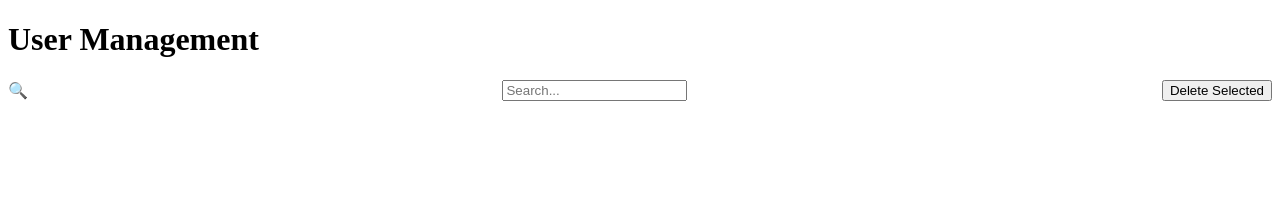
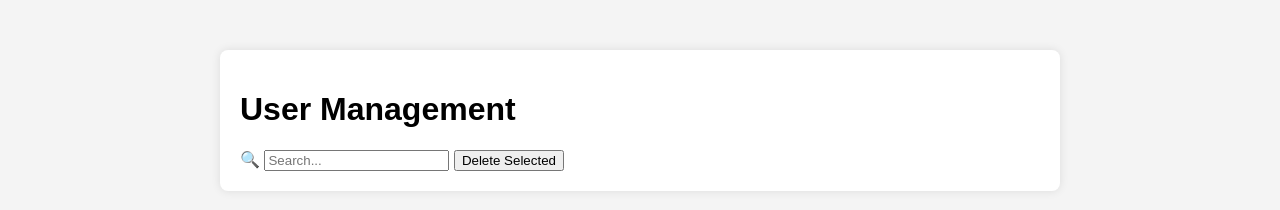
Before and after one commit to Aswin-1121/Admin-dashboard, a plain HTML site: page index.html in a window 1280 px wide. Drawn offline with Linux system fonts and the light colour scheme; no server answers.

Commit message:
Update styles.css

```diff
--- a/styles.css
+++ b/styles.css
@@ -1,12 +1,31 @@
-/* ... (Previous styles remain unchanged) */
-
-.toolbar {
-    display: flex;
-    justify-content: space-between;
-    align-items: center;
-    margin-bottom: 10px;
+body {
+    font-family: Arial, sans-serif;
+    margin: 0;
+    padding: 0;
+    background-color: #f4f4f4;
 }
 
-.selected {
-    background-color: #ddd;
+.container {
+    max-width: 800px;
+    margin: 50px auto;
+    background-color: #fff;
+    padding: 20px;
+    border-radius: 8px;
+    box-shadow: 0 0 10px rgba(0, 0, 0, 0.1);
 }
+
+.user-card {
+    border: 1px solid #ccc;
+    padding: 10px;
+    margin-bottom: 10px;
+    border-radius: 5px;
+}
+
+.delete-btn {
+    background-color: #dc3545;
+    color: #fff;
+    border: none;
+    padding: 5px 10px;
+    cursor: pointer;
+    border-radius: 3px;
+}
```
